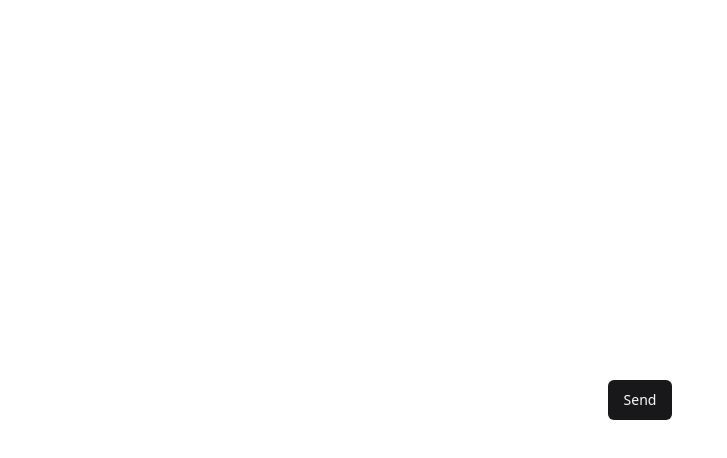
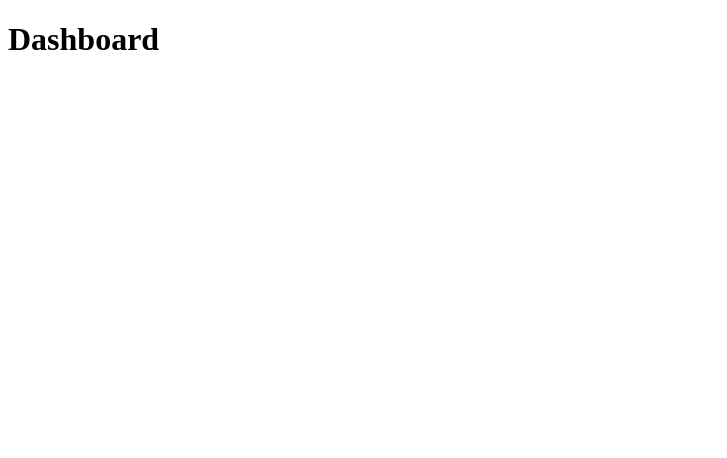
Before and after one commit to keyyuwan/pizza-shop-web, a React app: page / in a window 1280 px wide. Shown: the top 458 px of the page, without its empty margins (0-727 px from the left). Built offline with nearby package versions, Linux system fonts and the light colour scheme; the HTML template or start-up script is replaced by a standard one.

Commit message:
chore: setup react-router-dom

```diff
--- a/package.json
+++ b/package.json
@@ -13,9 +13,13 @@
     "@radix-ui/react-slot": "^1.0.2",
     "class-variance-authority": "^0.7.0",
     "clsx": "^2.1.0",
+    "localforage": "^1.10.0",
     "lucide-react": "^0.311.0",
+    "match-sorter": "^6.3.3",
     "react": "^18.2.0",
     "react-dom": "^18.2.0",
+    "react-router-dom": "^6.21.2",
+    "sort-by": "^1.2.0",
     "tailwind-merge": "^2.2.0",
     "tailwindcss-animate": "^1.0.7"
   },
--- a/src/App.tsx
+++ b/src/App.tsx
@@ -1,10 +1,7 @@
-import { Button } from './components/ui/button'
-import './global.css'
+import { RouterProvider } from 'react-router-dom'
+
+import { router } from './routes'
 
 export function App() {
-  return (
-    <div className="flex h-screen items-center justify-center">
-      <Button>Send</Button>
-    </div>
-  )
+  return <RouterProvider router={router} />
 }
--- /dev/null
+++ b/src/pages/app/dashboard.tsx
@@ -0,0 +1,3 @@
+export function Dashboard() {
+  return <h1>Dashboard</h1>
+}
--- /dev/null
+++ b/src/pages/auth/sign-in.tsx
@@ -0,0 +1,3 @@
+export function SignIn() {
+  return <h1>Sign In</h1>
+}
--- /dev/null
+++ b/src/routes.tsx
@@ -0,0 +1,15 @@
+import { createBrowserRouter } from 'react-router-dom'
+
+import { Dashboard } from './pages/app/dashboard'
+import { SignIn } from './pages/auth/sign-in'
+
+export const router = createBrowserRouter([
+  {
+    path: '/',
+    element: <Dashboard />,
+  },
+  {
+    path: '/sign-in',
+    element: <SignIn />,
+  },
+])
```
Also changed, not shown: 1 other file (tests, documents, lock files or other folders).
